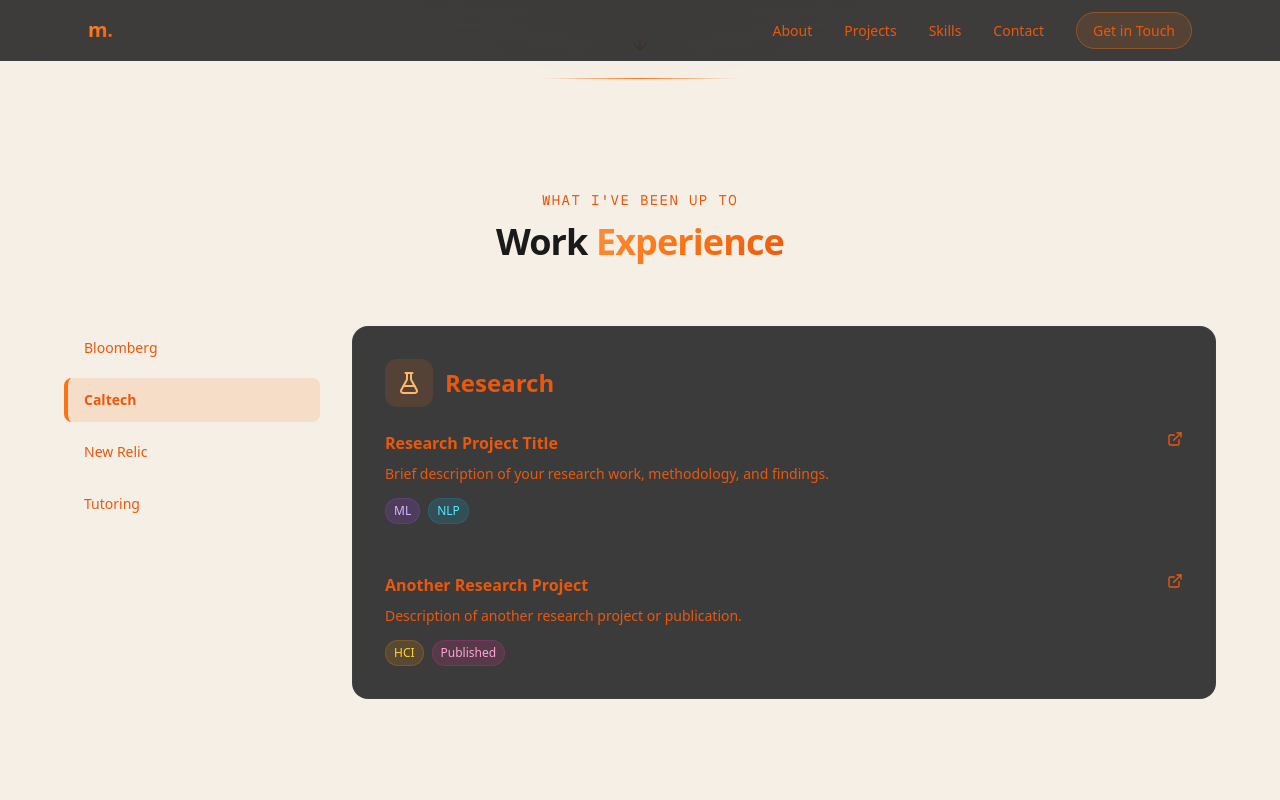
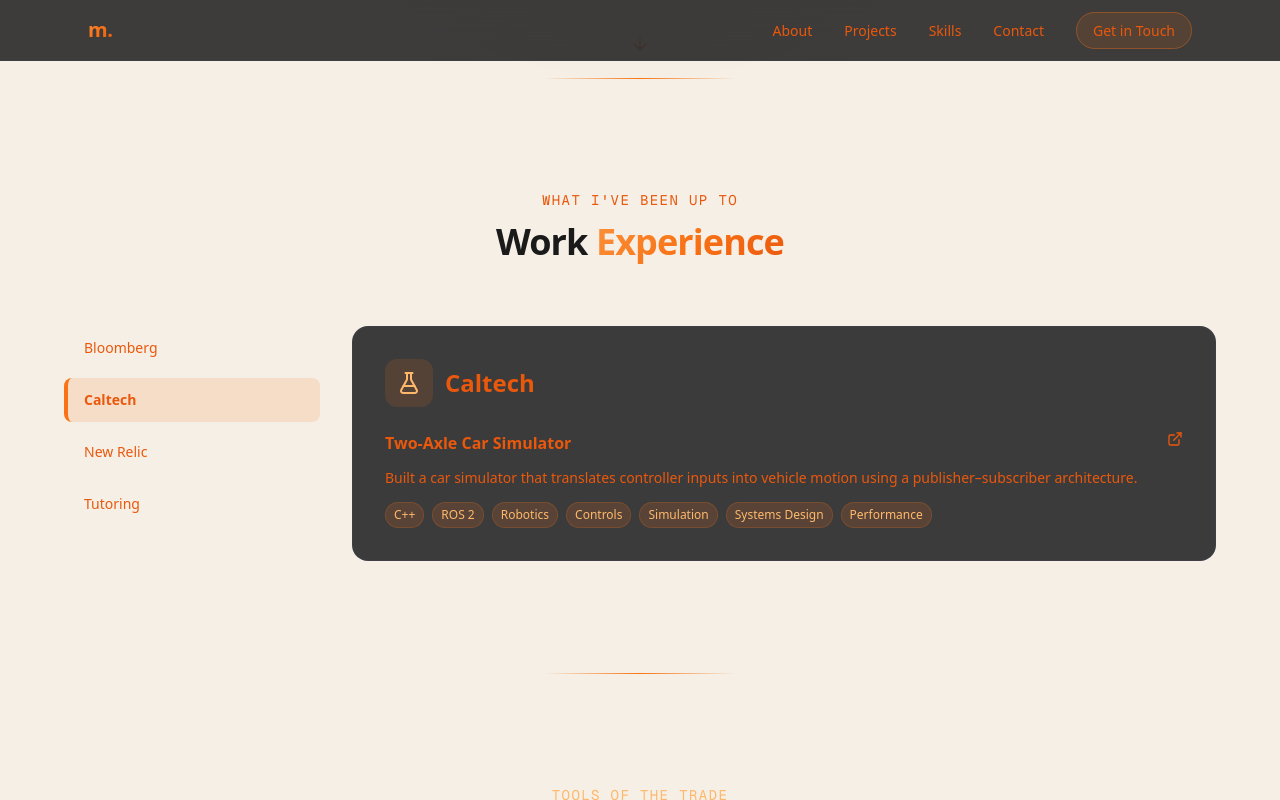
Before and after one commit to m-skaan/musk2an, a Next.js app: page / in a window 1280 px wide. Both pictures are taken after a click on the button "Caltech". Shown: the part 722-1522 px from the top of the page. Built offline with nearby package versions, Linux system fonts and the light colour scheme.

Commit message:
fix tab info structure(more to do)

```diff
--- a/src/components/ProjectCards.tsx
+++ b/src/components/ProjectCards.tsx
@@ -2,20 +2,13 @@
 
 import { useState } from "react";
 import { motion } from "framer-motion";
-import { ExternalLink, TrendingUp, FlaskConical, Trophy, Folder, BookOpen } from "lucide-react";
+import { ExternalLink, TrendingUp, FlaskConical, Folder, BookOpen } from "lucide-react";
 
 interface ResearchItem {
   title: string;
   description: string;
   link?: string;
   tags: string[];
-}
-
-interface HackathonWin {
-  title: string;
-  award: string;
-  year: string;
-  link?: string;
 }
 
 interface PersonalProject {
@@ -32,33 +25,56 @@ interface BlogPost {
   link?: string;
 }
 
-const researchItems: ResearchItem[] = [
+const bloombergItems: ResearchItem[] = [
   {
-    title: "Research Project Title",
-    description: "Brief description of your research work, methodology, and findings.",
-    link: "#",
-    tags: ["ML", "NLP"],
+    title: "Pricing Data Service",
+    description: "Maintained low-latency, high-throughput C++ data service for pricing data averaging 30 million requests/day.",
+    link: "https://www.bloomberg.com",
+    tags: ["C++", "Low-Latency", "High-Throughput", "Distributed Systems", "Finance"],
   },
   {
-    title: "Another Research Project",
-    description: "Description of another research project or publication.",
-    link: "#",
-    tags: ["HCI", "Published"],
+    title: "Internal Visualization Tooling",
+    description: "Built internal tooling to visualize data source logic, reducing cross-team research time.",
+    link: "https://www.bloomberg.com",
+    tags: ["React", "TypeScript", "Data Visualization"],
   },
 ];
 
-const hackathonWins: HackathonWin[] = [
+const caltechItems: ResearchItem[] = [
   {
-    title: "Hackathon Name",
-    award: "1st Place",
-    year: "2024",
-    link: "#",
+    title: "Two-Axle Car Simulator",
+    description: "Created two-axle car simulator in C++ and ROS 2 (Robot Operating Software 2).",
+    link: "https://aerospacerobotics.caltech.edu",
+    tags: ["C++", "ROS 2", "Robotics"],
   },
   {
-    title: "Another Hackathon",
-    award: "Best Technical Implementation",
-    year: "2023",
-    link: "#",
+    title: "Controller-to-Odometry Pipeline",
+    description: "Manipulated controller input into output odometry data to guide simulation toward goal.",
+    tags: ["Controls", "Simulation"],
+  },
+  {
+    title: "Publisher-Subscriber Architecture",
+    description: "Designed publisher-subscriber model to hand off data between controller and car.",
+    tags: ["ROS 2", "Systems Design"],
+  },
+  {
+    title: "Decoupled Timestep Optimization",
+    description: "Decoupled timesteps from runtime to speed up experiments.",
+    tags: ["Performance", "C++"],
+  },
+];
+
+const newRelicItems: ResearchItem[] = [
+  {
+    title: "Google One Tap Integration",
+    description: "Integrated Google One Tap functionality on New Relic Create Account Page to simplify account creation process.",
+    link: "https://newrelic.com",
+    tags: ["OAuth", "Frontend", "UX"],
+  },
+  {
+    title: "Google SSO Default Sign-Up",
+    description: "Reduced manual Gmail sign-ups by implementing Google Single Sign-On as default option on sign-up.",
+    tags: ["Authentication", "Frontend"],
   },
 ];
 
@@ -178,67 +194,14 @@ export default function ProjectCards() {
                 transition={{ duration: 0.3 }}
                 className="p-8 rounded-2xl border border-zinc-700/80 bg-zinc-800/90 backdrop-blur-sm"
               >
-                <div className="flex items-start gap-4 mb-6">
-                  <div className="p-3 rounded-xl bg-orange-500/12 text-orange-300">
-                    <TrendingUp size={28} />
-                  </div>
-                  <div>
-                    <h3 className="text-2xl font-bold text-orange-600 mb-1">Software Engineer</h3>
-                    <a
-                      href="https://www.bloomberg.com"
-                      target="_blank"
-                      rel="noopener noreferrer"
-                      className="inline-flex items-center gap-1.5 text-lg text-orange-600 hover:text-orange-400 transition-colors"
-                    >
-                      Bloomberg
-                      <ExternalLink size={16} />
-                    </a>
-                  </div>
-                </div>
-                <p className="text-sm text-orange-600 mb-2">May 2025 - Present</p>
-                <div className="space-y-3 mb-6">
-                  <div className="flex items-start gap-3">
-                    <span className="mt-2 inline-block h-2 w-2 rounded-full bg-orange-500 flex-shrink-0" />
-                    <p className="text-orange-600 leading-relaxed">
-                      Maintained low-latency, high-throughput C++ data service for pricing data averaging 30 million requests/day.
-                    </p>
-                  </div>
-                  <div className="flex items-start gap-3">
-                    <span className="mt-2 inline-block h-2 w-2 rounded-full bg-orange-500 flex-shrink-0" />
-                    <p className="text-orange-600 leading-relaxed">
-                      Built internal tooling to visualize data source logic, reducing cross-team research time.
-                    </p>
-                  </div>
-                </div>
-                <div className="flex flex-wrap gap-2">
-                  {["C++", "Low-Latency", "High-Throughput", "React", "Distributed Systems", "Finance"].map((tech) => (
-                    <span
-                      key={tech}
-                      className="text-xs px-3 py-1 rounded-full border border-orange-500/20 text-orange-300 bg-orange-500/10"
-                    >
-                      {tech}
-                    </span>
-                  ))}
-                </div>
-              </motion.div>
-            )}
-
-            {/* Caltech Tab */}
-            {activeTab === "caltech" && (
-              <motion.div
-                initial={{ opacity: 0, x: 20 }}
-                animate={{ opacity: 1, x: 0 }}
-                transition={{ duration: 0.3 }}
-                className="p-8 rounded-2xl border border-zinc-700/80 bg-zinc-800/90 backdrop-blur-sm"
-              >
                 <div className="flex items-center gap-3 mb-6">
                   <div className="p-3 rounded-xl bg-orange-500/12 text-orange-300">
-                    <FlaskConical size={24} />
+                    <TrendingUp size={24} />
                   </div>
-                  <h3 className="text-2xl font-bold text-orange-600">Research</h3>
+                  <h3 className="text-2xl font-bold text-orange-600">Bloomberg</h3>
                 </div>
                 <div className="space-y-6">
-                  {researchItems.map((item, i) => (
+                  {bloombergItems.map((item, i) => (
                     <div key={i} className="group pb-6 border-b border-zinc-700/50 last:border-0 last:pb-0">
                       <div className="flex items-start justify-between gap-2 mb-2">
                         <h4 className="text-base font-semibold text-orange-600 group-hover:text-orange-400 transition-colors">
@@ -272,7 +235,54 @@ export default function ProjectCards() {
               </motion.div>
             )}
 
-            {/* Hackathons Tab */}
+            {/* Caltech Tab */}
+            {activeTab === "caltech" && (
+              <motion.div
+                initial={{ opacity: 0, x: 20 }}
+                animate={{ opacity: 1, x: 0 }}
+                transition={{ duration: 0.3 }}
+                className="p-8 rounded-2xl border border-zinc-700/80 bg-zinc-800/90 backdrop-blur-sm"
+              >
+                <div className="flex items-center gap-3 mb-6">
+                  <div className="p-3 rounded-xl bg-orange-500/12 text-orange-300">
+                    <FlaskConical size={24} />
+                  </div>
+                  <h3 className="text-2xl font-bold text-orange-600">Caltech</h3>
+                </div>
+                <div className="space-y-6">
+                  <div className="group pb-6 border-b border-zinc-700/50 last:border-0 last:pb-0">
+                    <div className="flex items-start justify-between gap-2 mb-3">
+                      <h4 className="text-base font-semibold text-orange-600 group-hover:text-orange-400 transition-colors">
+                        {caltechItems[0]?.title}
+                      </h4>
+                      {caltechItems[0]?.link && (
+                        <a
+                          href={caltechItems[0].link}
+                          className="text-orange-600 hover:text-orange-400 transition-colors flex-shrink-0"
+                        >
+                          <ExternalLink size={16} />
+                        </a>
+                      )}
+                    </div>
+                    <p className="text-sm text-orange-600 leading-relaxed mb-3">
+                      Built a car simulator that translates controller inputs into vehicle motion using a publisher–subscriber architecture.
+                    </p>
+                    <div className="flex flex-wrap gap-2">
+                      {Array.from(new Set(caltechItems.flatMap((item) => item.tags))).map((tag) => (
+                        <span
+                          key={tag}
+                          className={`text-xs px-2 py-1 rounded-full border ${getTagColor(tag)}`}
+                        >
+                          {tag}
+                        </span>
+                      ))}
+                    </div>
+                  </div>
+                </div>
+              </motion.div>
+            )}
+
+            {/* New Relic Tab */}
             {activeTab === "new relic" && (
               <motion.div
                 initial={{ opacity: 0, x: 20 }}
@@ -282,30 +292,38 @@ export default function ProjectCards() {
               >
                 <div className="flex items-center gap-3 mb-6">
                   <div className="p-3 rounded-xl bg-orange-500/12 text-orange-300">
-                    <Trophy size={24} />
+                    <TrendingUp size={24} />
                   </div>
-                  <h3 className="text-2xl font-bold text-orange-600">Hackathon Wins</h3>
+                  <h3 className="text-2xl font-bold text-orange-600">New Relic</h3>
                 </div>
                 <div className="space-y-6">
-                  {hackathonWins.map((win, i) => (
+                  {newRelicItems.map((item, i) => (
                     <div key={i} className="group pb-6 border-b border-zinc-700/50 last:border-0 last:pb-0">
-                      <div className="flex items-start justify-between gap-2">
-                        <div className="flex-1">
-                          <h4 className="text-base font-semibold text-orange-600 group-hover:text-orange-400 transition-colors mb-1">
-                            {win.title}
-                          </h4>
-                          <p className="text-sm text-orange-600">
-                            {win.award} • {win.year}
-                          </p>
-                        </div>
-                        {win.link && (
+                      <div className="flex items-start justify-between gap-2 mb-2">
+                        <h4 className="text-base font-semibold text-orange-600 group-hover:text-orange-400 transition-colors">
+                          {item.title}
+                        </h4>
+                        {item.link && (
                           <a
-                            href={win.link}
+                            href={item.link}
                             className="text-orange-600 hover:text-orange-400 transition-colors flex-shrink-0"
                           >
                             <ExternalLink size={16} />
                           </a>
                         )}
+                      </div>
+                      <p className="text-sm text-orange-600 leading-relaxed mb-3">
+                        {item.description}
+                      </p>
+                      <div className="flex flex-wrap gap-2">
+                        {item.tags.map((tag) => (
+                          <span
+                            key={tag}
+                            className={`text-xs px-2 py-1 rounded-full border ${getTagColor(tag)}`}
+                          >
+                            {tag}
+                          </span>
+                        ))}
                       </div>
                     </div>
                   ))}
```
